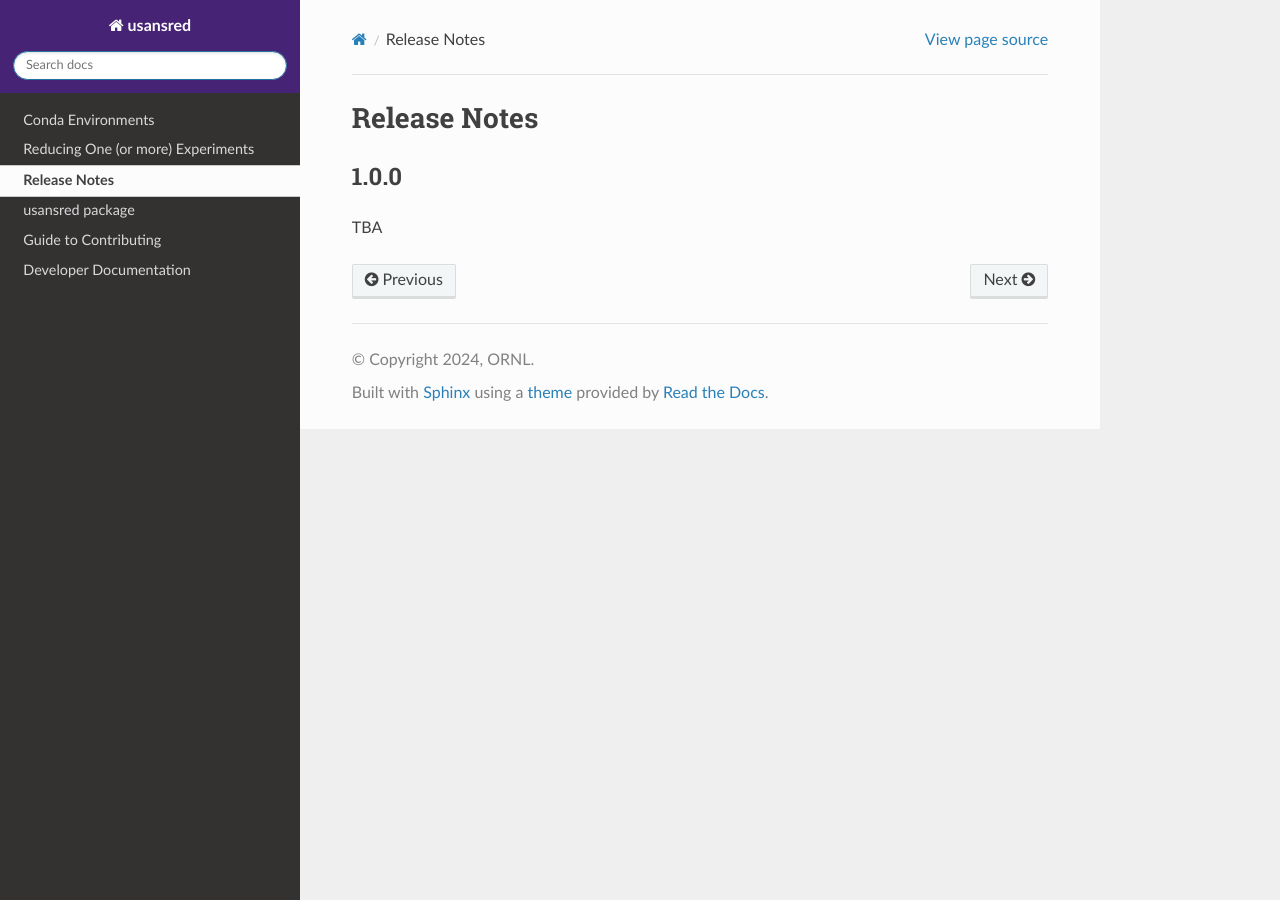
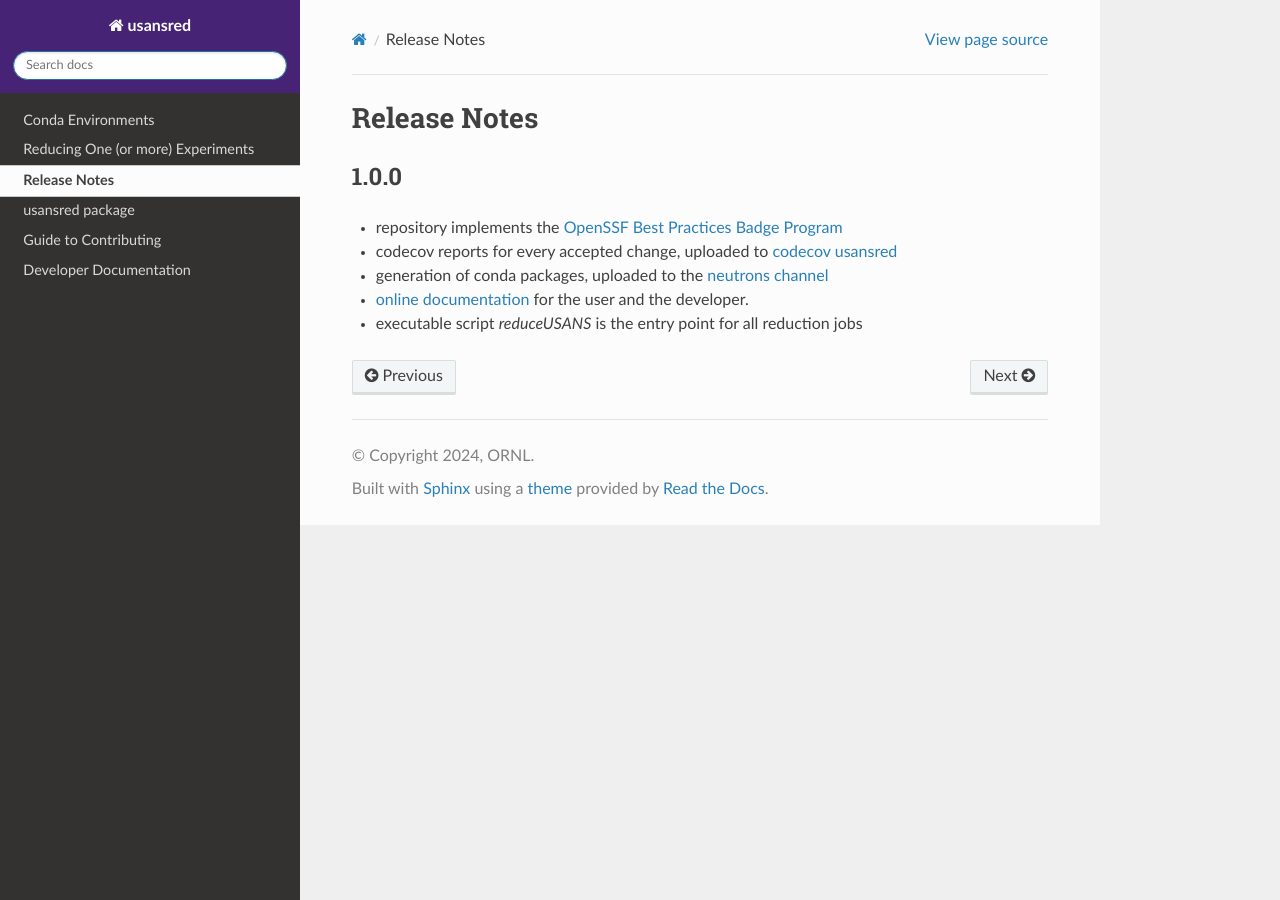
Before and after one commit to neutrons/usansred, a Sphinx documentation site: the page built from docs/source/releases.rst, in a window 1280 px wide. Built offline with Sphinx 7.4.7 and the Read the Docs theme 2.0.0, drawn with Linux system fonts in a browser that asks for light colours; the version number could not be read and is left out.

Commit message:
added release notes for v1.0.0
Signed-off-by: Jose Borreguero <borreguero@gmail.com>

```diff
--- a/docs/source/releases.rst
+++ b/docs/source/releases.rst
@@ -5,4 +5,8 @@ Release Notes
 
 1.0.0
 -----
-TBA
+- repository implements the `OpenSSF Best Practices Badge Program <https://www.bestpractices.dev/en/criteria/0>`_
+- codecov reports for every accepted change, uploaded to `codecov usansred <https://app.codecov.io/gh/neutrons/usansred>`_
+- generation of conda packages, uploaded to the `neutrons channel <https://anaconda.org/neutrons/usansred/files>`_
+- `online documentation <https://usansred.readthedocs.io/en/latest/>`_ for the user and the developer.
+- executable script `reduceUSANS` is the entry point for all reduction jobs
```
